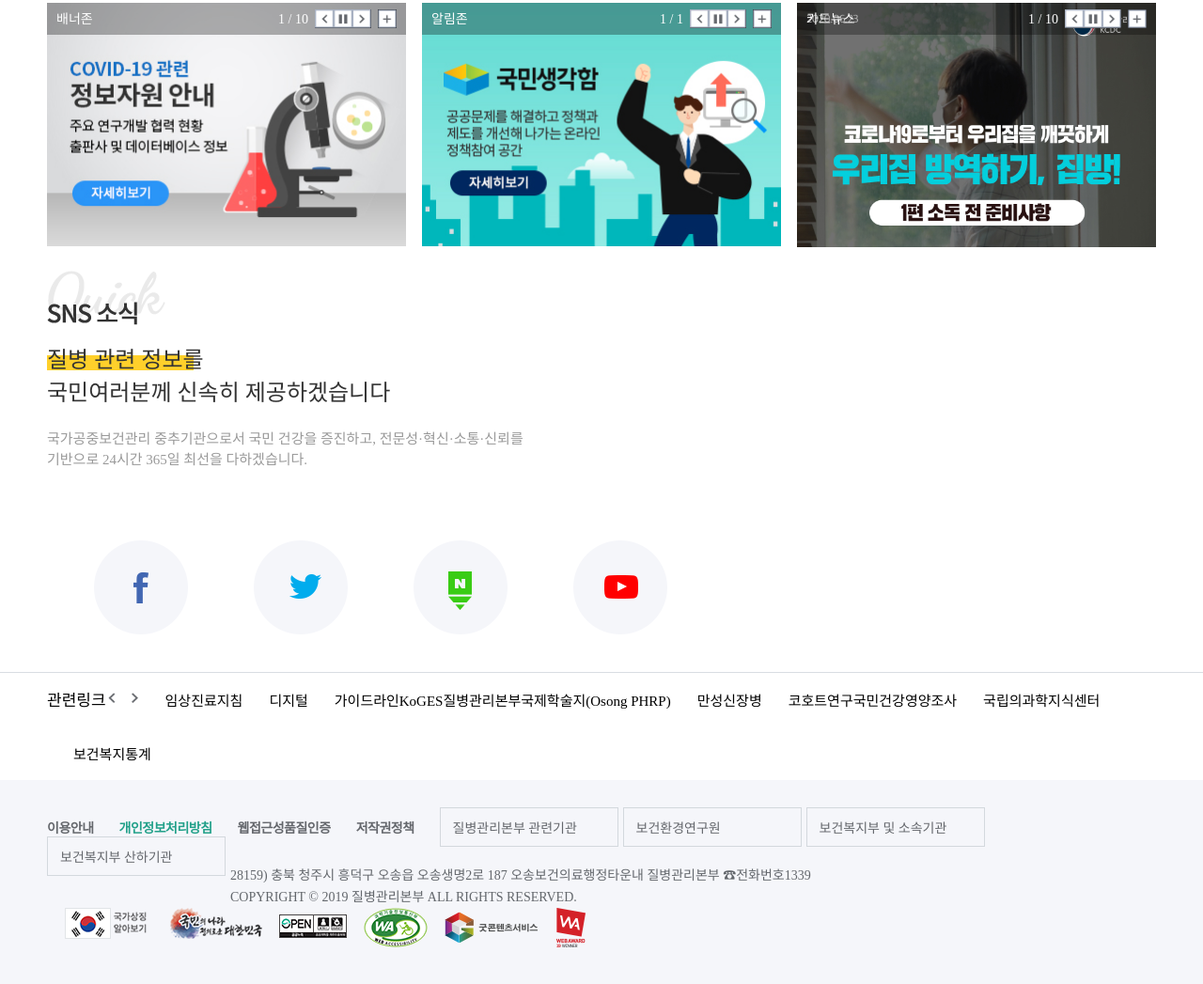
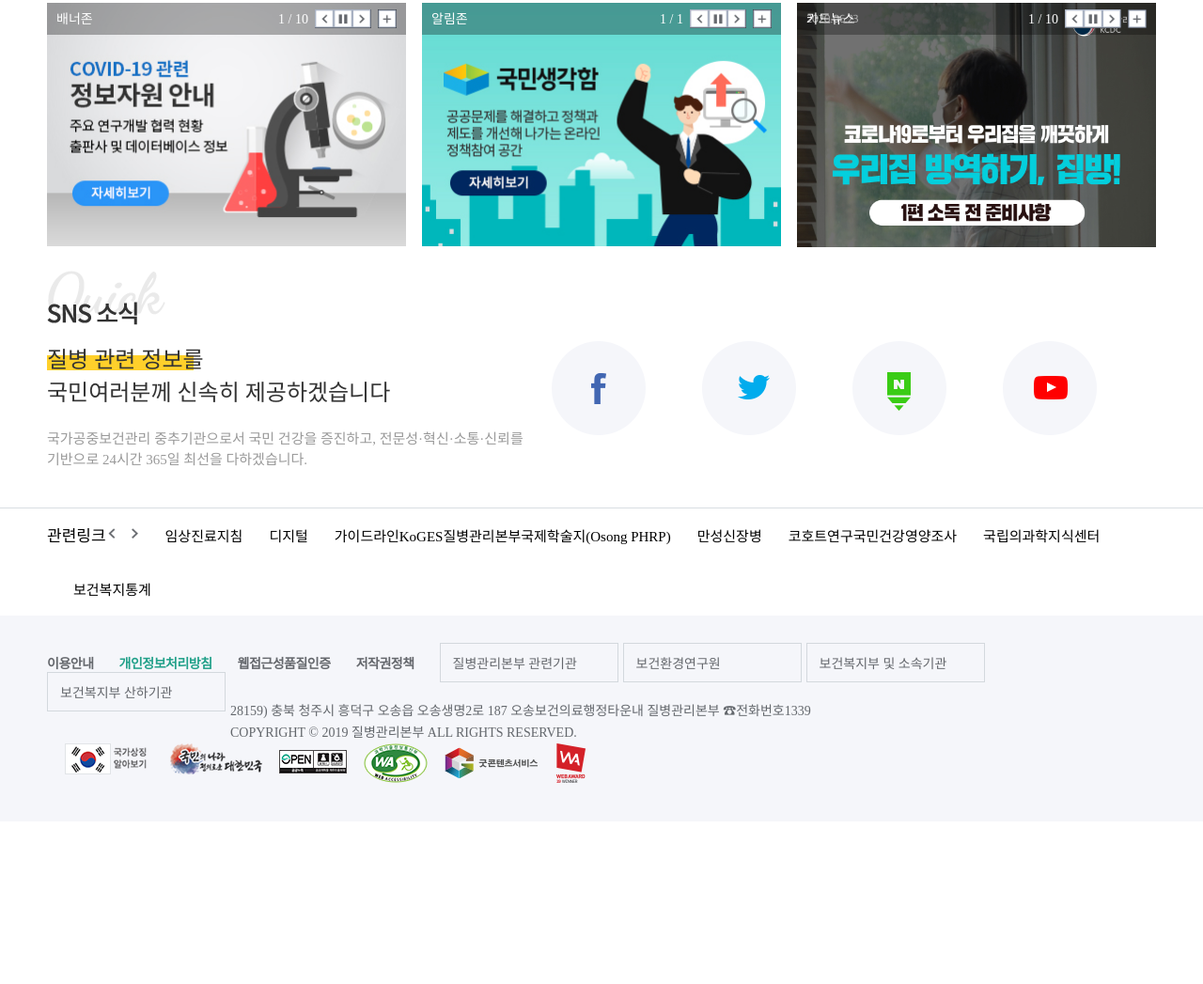
Before and after one commit to jungukLee/jungukLee.github.io, a plain HTML site: page index.html in a window 1280 px wide. Shown: the part 1139-2186 px from the top of the page at 94% size. After the commit the page ends 2013 px from the top, so only its background shows below. Drawn offline with Linux system fonts and the light colour scheme; a web font is replaced by a local one.

Commit message:
Update content.css

```diff
--- a/css/content.css
+++ b/css/content.css
@@ -282,7 +282,6 @@
 .sns_img{
       float: left;
       padding-top: 75px;
-      margin-left: 15px;
 }
 .sns_img li{
       float: left;
@@ -290,7 +289,7 @@
       width: 100px;
       height: 100px;
       cursor: pointer;
-      margin: 0 35px;
+      margin: 0 30px;
 }
 
 .sns_1{background: url('../img/sns_img_wrap.png') no-repeat; background-position: 0 0;}
```
